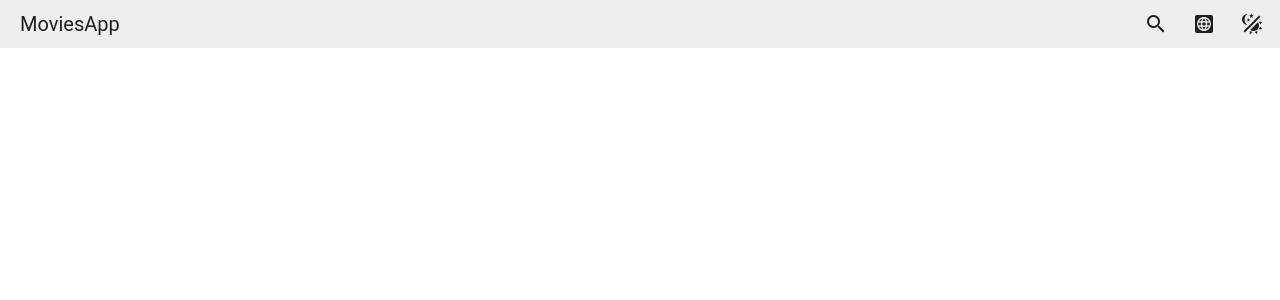
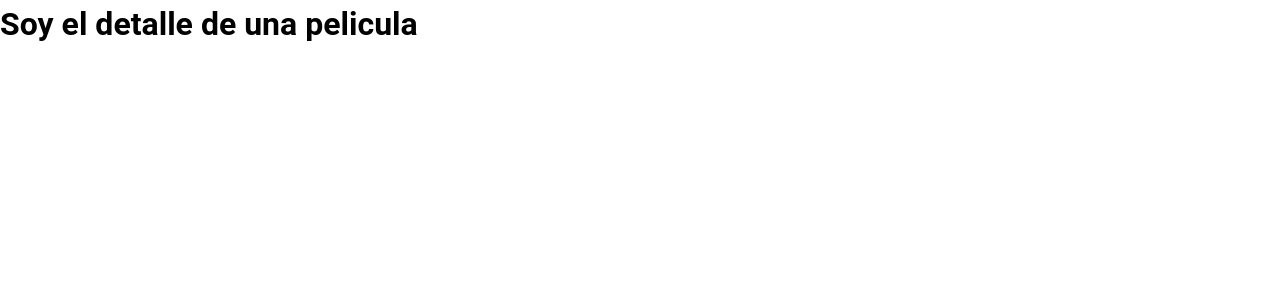
Before and after one commit to henryjfv/MoviesApp, a Vue app: page /detail in a window 1280 px wide. Before the commit this address had no page. Shown: the top 300 px of the page. Built offline with nearby package versions, Linux system fonts and the light colour scheme.

Commit message:
Search movie component is alive

```diff
--- a/src/App.vue
+++ b/src/App.vue
@@ -1,14 +1,10 @@
 <script setup>
 import { RouterLink, RouterView } from 'vue-router'
-import Toolbar from './components/ToolbarApp.vue'
 </script>
 <template>
-  <Toolbar />
   <RouterView />
 </template>
 
 <style scoped>
-* {
-  background-color: #212121;
-}
+
 </style>
--- a/src/components/TheWelcome.vue
+++ b/src/components/TheWelcome.vue
@@ -3,112 +3,46 @@ import { getMovies } from './../services/movies'
 export default {
   data: () => ({
     query: '',
-    movies: [
-      {
-        Title: 'Harry Potter and the Deathly Hallows: Part 2',
-        Year: '2011',
-        imdbID: 'tt1201607',
-        Type: 'movie',
-        Poster:
-          'https://m.media-amazon.com/images/M/MV5BMGVmMWNiMDktYjQ0Mi00MWIxLTk0N2UtN2ZlYTdkN2IzNDNlXkEyXkFqcGdeQXVyODE5NzE3OTE@._V1_SX300.jpg'
-      },
-      {
-        Title: "Harry Potter and the Sorcerer's Stone",
-        Year: '2001',
-        imdbID: 'tt0241527',
-        Type: 'movie',
-        Poster:
-          'https://m.media-amazon.com/images/M/MV5BNmQ0ODBhMjUtNDRhOC00MGQzLTk5MTAtZDliODg5NmU5MjZhXkEyXkFqcGdeQXVyNDUyOTg3Njg@._V1_SX300.jpg'
-      },
-      {
-        Title: 'Harry Potter and the Chamber of Secrets',
-        Year: '2002',
-        imdbID: 'tt0295297',
-        Type: 'movie',
-        Poster:
-          'https://m.media-amazon.com/images/M/MV5BMjE0YjUzNDUtMjc5OS00MTU3LTgxMmUtODhkOThkMzdjNWI4XkEyXkFqcGdeQXVyMTA3MzQ4MTc0._V1_SX300.jpg'
-      },
-      {
-        Title: 'Harry Potter and the Prisoner of Azkaban',
-        Year: '2004',
-        imdbID: 'tt0304141',
-        Type: 'movie',
-        Poster:
-          'https://m.media-amazon.com/images/M/MV5BMTY4NTIwODg0N15BMl5BanBnXkFtZTcwOTc0MjEzMw@@._V1_SX300.jpg'
-      },
-      {
-        Title: 'Harry Potter and the Goblet of Fire',
-        Year: '2005',
-        imdbID: 'tt0330373',
-        Type: 'movie',
-        Poster:
-          'https://m.media-amazon.com/images/M/MV5BMTI1NDMyMjExOF5BMl5BanBnXkFtZTcwOTc4MjQzMQ@@._V1_SX300.jpg'
-      },
-      {
-        Title: 'Harry Potter and the Order of the Phoenix',
-        Year: '2007',
-        imdbID: 'tt0373889',
-        Type: 'movie',
-        Poster:
-          'https://m.media-amazon.com/images/M/MV5BOTA3MmRmZDgtOWU1Ny00ZDc5LWFkN2YtNzNlY2UxZmY0N2IyXkEyXkFqcGdeQXVyNTIzOTk5ODM@._V1_SX300.jpg'
-      },
-      {
-        Title: 'Harry Potter and the Deathly Hallows: Part 1',
-        Year: '2010',
-        imdbID: 'tt0926084',
-        Type: 'movie',
-        Poster:
-          'https://m.media-amazon.com/images/M/MV5BMTQ2OTE1Mjk0N15BMl5BanBnXkFtZTcwODE3MDAwNA@@._V1_SX300.jpg'
-      },
-      {
-        Title: 'Harry Potter and the Half-Blood Prince',
-        Year: '2009',
-        imdbID: 'tt0417741',
-        Type: 'movie',
-        Poster:
-          'https://m.media-amazon.com/images/M/MV5BNzU3NDg4NTAyNV5BMl5BanBnXkFtZTcwOTg2ODg1Mg@@._V1_SX300.jpg'
-      },
-      {
-        Title: 'Harry Potter 20th Anniversary: Return to Hogwarts',
-        Year: '2022',
-        imdbID: 'tt16116174',
-        Type: 'movie',
-        Poster:
-          'https://m.media-amazon.com/images/M/MV5BNTZkNWEyZTgtYzJlOS00OWNiLTgwZjMtZGU5NTRhNDNjOTRhXkEyXkFqcGdeQXVyNjk1Njg5NTA@._V1_SX300.jpg'
-      },
-      {
-        Title: 'Harry Potter and the Forbidden Journey',
-        Year: '2010',
-        imdbID: 'tt1756545',
-        Type: 'movie',
-        Poster:
-          'https://m.media-amazon.com/images/M/MV5BNDM0YzMyNGUtMTU1Yy00OTE2LWE5NzYtZDZhMTBmN2RkNjg3XkEyXkFqcGdeQXVyMzU5NjU1MDA@._V1_SX300.jpg'
-      }
-    ]
+    movies: []
   }),
   async mounted() {
-    const response = await getMovies({ query: 'Avatar' })
-    console.log('🚀 ~ file: TheWelcome.vue:10 ~ mounted ~ movies:', response)
+    this.query = 'Harry potter'
+    this.searchMovie()
+  },
+  methods: {
+    async searchMovie() {
+      const { Search } = await getMovies({ query: this.query })
+      this.movies = Search?.sort((a, b) => parseInt(b?.Year) - parseInt(a?.Year))
+    }
   }
 }
 </script>
 <template>
-  <v-img :src="movies[0].Poster" height="500" class="bg-grey-darken-4"></v-img>
+  <input type="text" />
+  <v-text-field
+    dark
+    label="Search a movie"
+    v-model="query"
+    @keyup.enter="searchMovie()"
+    :rules="rules"
+    hide-details="auto"
+  ></v-text-field>
+  <div v-if="movies.length > 0">
     <v-row>
-    <v-col v-for="n in movies.length - 1" :key="n" class="d-flex child-flex" cols="4">
-      <v-img
-        :src="movies[n]?.Poster"
-        style="margin: 30px"
-        aspect-ratio="1"
-        class="bg-grey-darken-4"
-      >
+      <v-col v-for="n in movies" :key="n" class="d-flex child-flex" cols="4">
+        <v-img :src="n?.Poster" style="margin: 30px" aspect-ratio="1" class="bg-grey-darken-4">
           <template v-slot:placeholder>
             <v-row class="fill-height ma-0" align="center" justify="center">
               <v-progress-circular indeterminate color="grey-lighten-5"></v-progress-circular>
             </v-row>
           </template>
-        <p style="backdrop-filter: blur(10px); color: white">{{ movies[n].Title }}</p>
+          <p style="backdrop-filter: blur(10px); color: white">{{ n?.Title }}</p>
         </v-img>
       </v-col>
     </v-row>
+  </div>
+  <div v-else>
+    <h1 style="color: #fff">Nothing to show</h1>
+  </div>
 </template>
+<style scoped></style>
--- a/src/components/ToolbarApp.vue
+++ /dev/null
@@ -1,31 +0,0 @@
-<script>
-export default {
-  data: () => ({
-    query: '',
-    showSearchInput: false
-  }),
-}
-</script>
-<template>
-  <v-card color="transparent" flat rounded="0">
-    <v-toolbar density="compact">
-      <v-toolbar-title>MoviesApp</v-toolbar-title>
-
-      <v-spacer></v-spacer>
-      <v-text-field v-show="showSearchInput"></v-text-field>
-
-      <v-btn icon @click="showSearchInput = !showSearchInput">
-        <v-icon v-show="!showSearchInput">mdi-magnify</v-icon>
-        <v-icon v-show="showSearchInput">mdi-close</v-icon>
-      </v-btn>
-
-      <v-btn icon>
-        <v-icon>mdi-web-box</v-icon>
-      </v-btn>
-
-      <v-btn icon>
-        <v-icon>mdi-theme-light-dark</v-icon>
-      </v-btn>
-    </v-toolbar>
-  </v-card>
-</template>
--- a/src/router/index.js
+++ b/src/router/index.js
@@ -1,5 +1,6 @@
 import { createRouter, createWebHistory } from 'vue-router'
 import HomeView from '../views/HomeView.vue'
+import DetailView from '../views/DetailView.vue';
 
 const router = createRouter({
   history: createWebHistory(import.meta.env.BASE_URL),
@@ -9,14 +10,14 @@ const router = createRouter({
       name: 'home',
       component: HomeView
     },
-  /*   {
-      path: '/about',
-      name: 'about',
+    {
+      path: '/detail',
+      name: 'detail',
       // route level code-splitting
       // this generates a separate chunk (About.[hash].js) for this route
       // which is lazy-loaded when the route is visited.
-      component: () => import('../views/AboutView.vue')
-    } */
+      component: DetailView
+    }
   ]
 })
 
--- a/src/services/movies.js
+++ b/src/services/movies.js
@@ -3,8 +3,8 @@ import { baseApi } from "./baseApi"
 
 export const getMovies = async ({ query }) => {
     try {
-        const response = await baseApi({ url: `${BASE_API}/?apikey=${API_KEY}&s=${query}` })
-        return JSON.stringify(response.data);
+        const { data } = await baseApi({ url: `${BASE_API}/?apikey=${API_KEY}&s=${query}&type=movie` })
+        return data
     } catch (error) {
         console.log('🚀 ~ file: movies.js:10 ~ getMovies ~ error:', error)
         return error
--- /dev/null
+++ b/src/views/DetailView.vue
@@ -0,0 +1,9 @@
+<script setup>
+
+</script>
+
+<template>
+  <main>
+    <h1>Soy el detalle de una pelicula</h1>
+  </main>
+</template>
```
Lines whose indentation alone changed are shown as unchanged.
